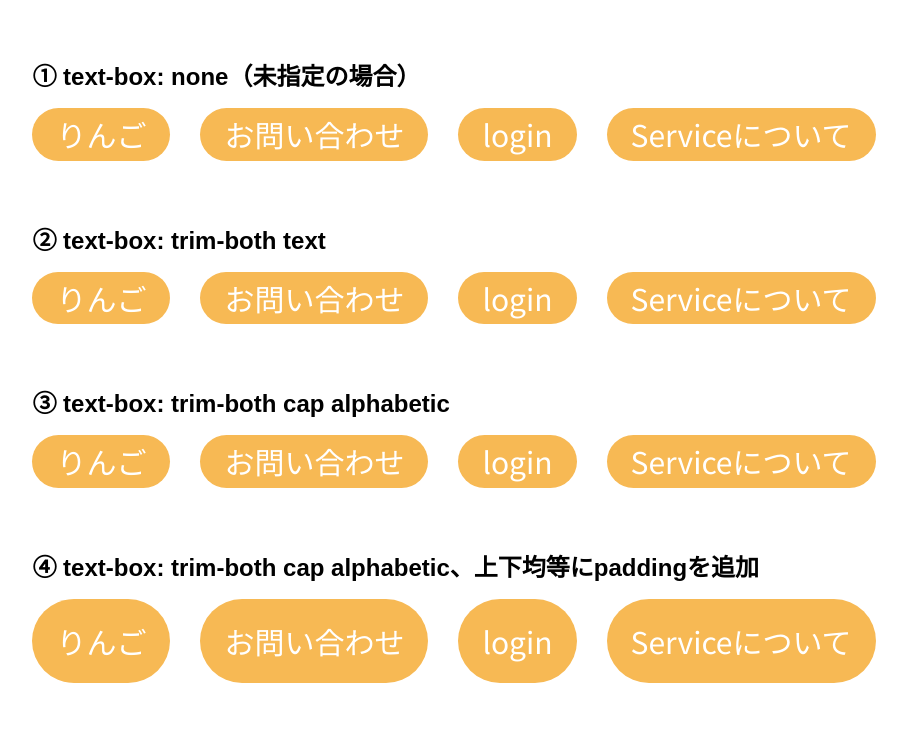
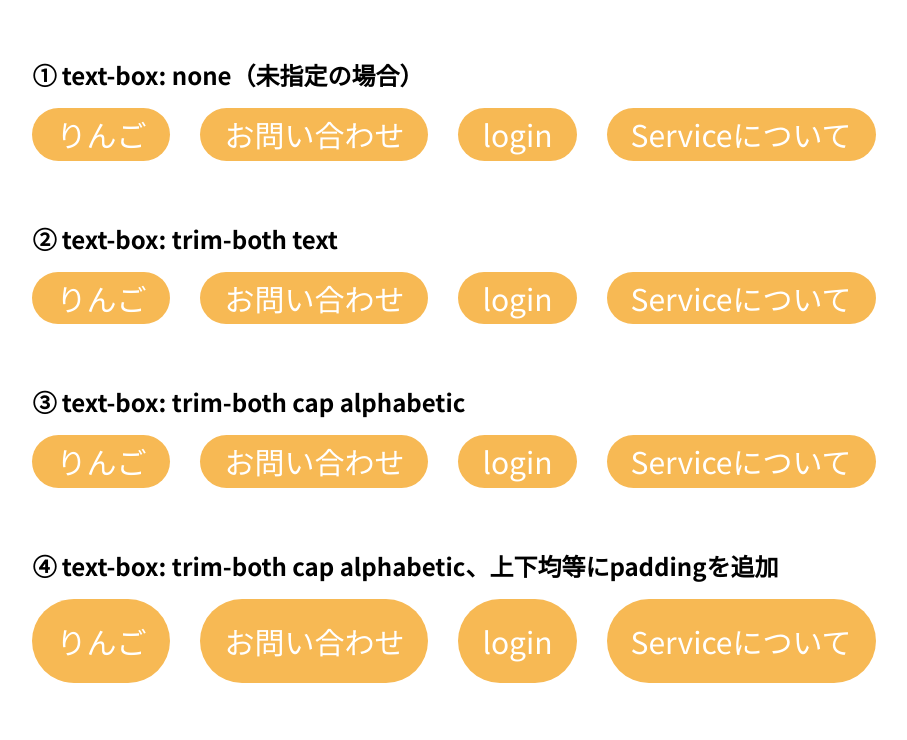
Before and after one commit to ics-creative/250319_text-box, a plain HTML site: page label/index.html in a window 1280 px wide. Shown: the part 137-877 px from the top of the page, without its empty margins (186-1093 px from the left). Drawn offline with Linux system fonts and the light colour scheme.

Commit message:
CSS修正

```diff
--- a/label/index.html
+++ b/label/index.html
@@ -20,7 +20,6 @@
       display: flex;
       flex-wrap: wrap;
       gap: 30px;
-      font-family: "Noto Sans JP", sans-serif;
     }
 
     .label {
@@ -80,7 +79,7 @@
 <body>
   <h1 class="title">ラベル</h1>
   <div class="container">
-    <div>
+    <div class="font-noto-sans-jp">
       <h2 class="title-sub">① text-box: none（未指定の場合）</h2>
       <ul class="label-list">
         <li class="label">りんご</li>
@@ -90,7 +89,7 @@
       </ul>
     </div>
 
-    <div>
+    <div class="font-noto-sans-jp">
       <h2 class="title-sub">② text-box: trim-both text</h2>
       <ul class="label-list">
         <li class="label2">りんご</li>
@@ -100,7 +99,7 @@
       </ul>
     </div>
 
-    <div>
+    <div class="font-noto-sans-jp">
       <h2 class="title-sub">③ text-box: trim-both cap alphabetic</h2>
       <ul class="label-list">
         <li class="label3">りんご</li>
@@ -110,7 +109,7 @@
       </ul>
     </div>
 
-    <div>
+    <div class="font-noto-sans-jp">
       <h2 class="title-sub">④ text-box: trim-both cap alphabetic、上下均等にpaddingを追加</h2>
       <ul class="label-list">
         <li class="label4">りんご</li>
```
